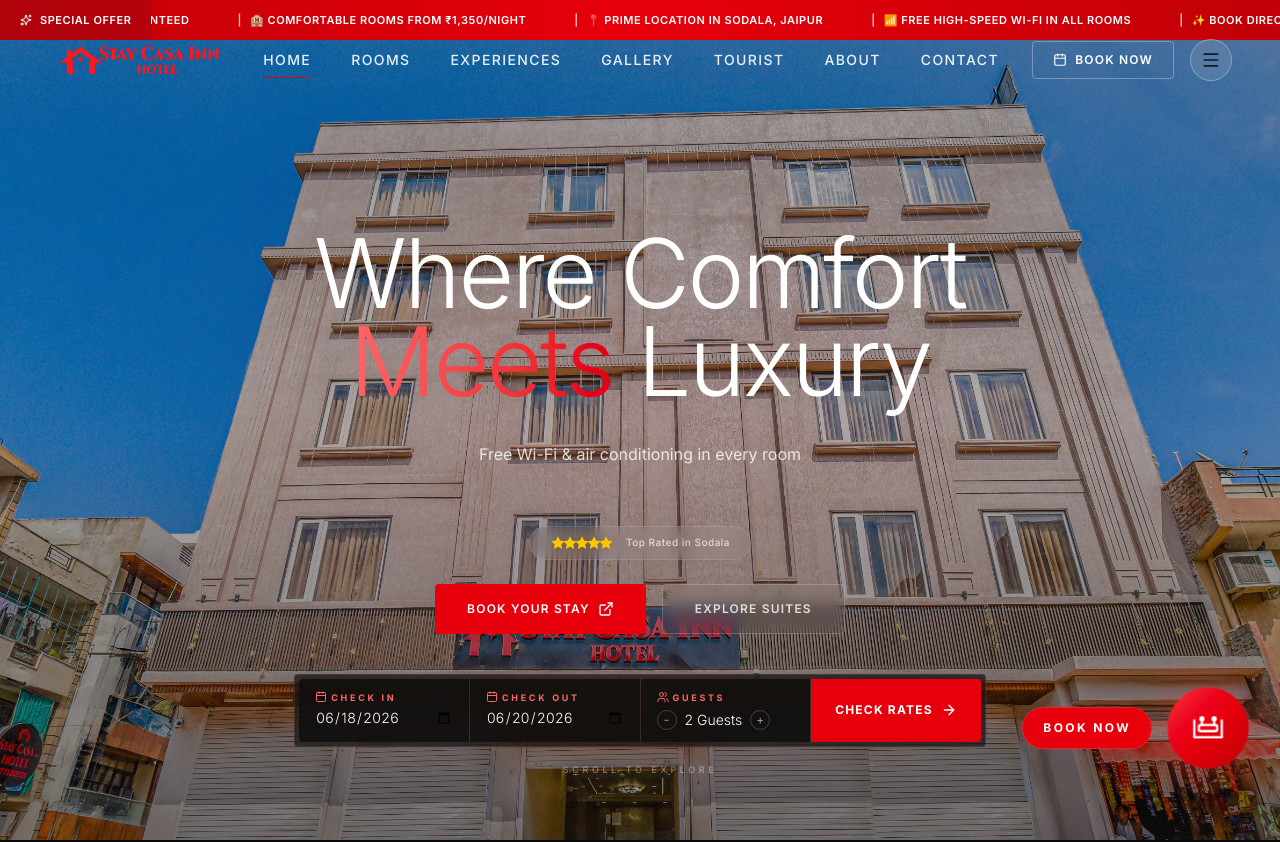
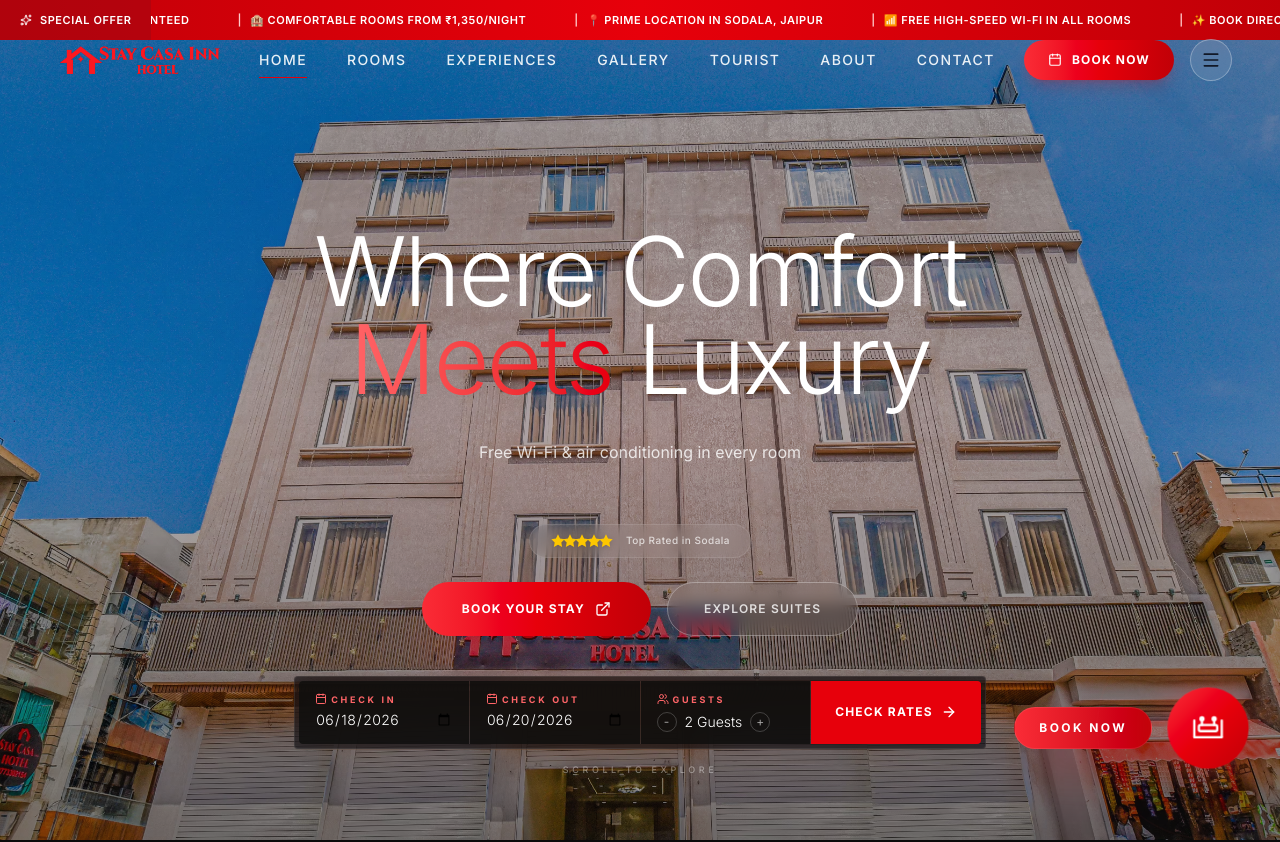
Before and after one commit to swadhinjit-credencesoft/stay-casa-, a Next.js app: page / in a window 1280 px wide. Shown: the top 842 px of the page. Built offline with nearby package versions, Linux system fonts and the light colour scheme.

Commit message:
fixed button

```diff
--- a/components/hero/CinematicHero.tsx
+++ b/components/hero/CinematicHero.tsx
@@ -148,14 +148,14 @@ export default function CinematicHero() {
             href={BOOKING_ENGINE_URL}
             target="_blank"
             rel="noopener noreferrer"
-            className="group inline-flex items-center gap-2 bg-red-600 hover:bg-red-700 text-white px-8 py-4 rounded-sm text-xs font-semibold tracking-widest uppercase transition-all duration-300 hover:shadow-[0_0_40px_rgba(239,68,68,0.4)]"
+            className="group inline-flex items-center gap-2.5 bg-gradient-to-r from-red-500 via-red-600 to-red-700 hover:from-red-600 hover:via-red-700 hover:to-red-800 text-white px-10 py-4.5 rounded-full text-xs font-bold tracking-widest uppercase shadow-2xl shadow-red-600/30 hover:shadow-red-600/60 hover:scale-105 transition-all duration-300"
           >
             Book Your Stay
-            <ExternalLink className="w-4 h-4 group-hover:translate-x-1 transition-transform" />
+            <ExternalLink className="w-4 h-4 group-hover:translate-x-1 group-hover:-translate-y-0.5 transition-transform" />
           </a>
           <a
             href="/rooms"
-            className="inline-flex items-center gap-2 border border-white/20 hover:border-white/60 text-white/80 hover:text-white px-8 py-4 rounded-sm text-xs font-semibold tracking-widest uppercase transition-all duration-300 backdrop-blur-sm"
+            className="group inline-flex items-center gap-2.5 border border-white/30 hover:border-red-500/60 text-white/80 hover:text-white px-9 py-4.5 rounded-full text-xs font-semibold tracking-widest uppercase backdrop-blur-sm hover:bg-white/5 hover:shadow-lg hover:scale-105 transition-all duration-300"
           >
             Explore Suites
           </a>
--- a/components/home/HomeBookingCta.tsx
+++ b/components/home/HomeBookingCta.tsx
@@ -31,14 +31,14 @@ export default function HomeBookingCta() {
               href={BOOKING_ENGINE_URL}
               target="_blank"
               rel="noopener noreferrer"
-              className="group inline-flex items-center gap-2 bg-red-600 hover:bg-red-700 text-white px-10 py-4 rounded-sm text-xs font-bold tracking-widest uppercase transition-all duration-300 hover:shadow-[0_0_40px_rgba(239,68,68,0.4)]"
+              className="group inline-flex items-center gap-2.5 bg-gradient-to-r from-red-500 via-red-600 to-red-700 hover:from-red-600 hover:via-red-700 hover:to-red-800 text-white px-10 py-4.5 rounded-full text-xs font-bold tracking-widest uppercase shadow-2xl shadow-red-600/30 hover:shadow-red-600/60 hover:scale-105 transition-all duration-300"
             >
               Book Now
-              <ExternalLink className="w-4 h-4 group-hover:translate-x-1 transition-transform" />
+              <ExternalLink className="w-4 h-4 group-hover:translate-x-1 group-hover:-translate-y-0.5 transition-transform" />
             </a>
             <Link
               href="/contact"
-              className="inline-flex items-center gap-2 border border-white/20 hover:border-white/60 text-white/80 hover:text-white px-10 py-4 rounded-sm text-xs font-semibold tracking-widest uppercase transition-all duration-300"
+              className="group inline-flex items-center gap-2.5 border border-white/30 hover:border-red-500/60 text-white/80 hover:text-white px-9 py-4.5 rounded-full text-xs font-semibold tracking-widest uppercase backdrop-blur-sm hover:bg-white/5 hover:shadow-lg hover:scale-105 transition-all duration-300"
             >
               Contact Us
             </Link>
--- a/components/layout/FloatingBooking.tsx
+++ b/components/layout/FloatingBooking.tsx
@@ -100,7 +100,7 @@ export default function FloatingBooking() {
                   initial={{ opacity: 0, x: 20 }}
                   animate={{ opacity: 1, x: 0 }}
                   exit={{ opacity: 0, x: 20 }}
-                  className="bg-red-600 text-white text-xs font-bold tracking-[0.2em] uppercase px-5 py-3 rounded-full shadow-2xl border border-red-400/30"
+                  className="bg-gradient-to-r from-red-500 to-red-700 text-white text-xs font-bold tracking-[0.2em] uppercase px-6 py-3 rounded-full shadow-2xl shadow-red-600/40 border border-white/10"
                 >
                   Book Now
                 </motion.span>
--- a/components/layout/Header.tsx
+++ b/components/layout/Header.tsx
@@ -95,7 +95,7 @@ export default function Header() {
               href="https://bookone.io/Stay-Casa-Inn-Hotel?bookingEngine=true"
               target="_blank"
               rel="noopener noreferrer"
-              className={cn("hidden sm:flex items-center space-x-2 border px-5 py-2.5 rounded-sm transition-all duration-300 text-xs font-semibold tracking-widest uppercase", scrolled ? "border-neutral-300 hover:border-red-600 hover:bg-red-600 hover:text-white text-neutral-800" : "border-white/30 hover:border-white text-white")}
+              className="hidden sm:inline-flex items-center gap-2.5 bg-gradient-to-r from-red-500 via-red-600 to-red-700 hover:from-red-600 hover:via-red-700 hover:to-red-800 text-white px-6 py-3 rounded-full text-xs font-bold tracking-widest uppercase shadow-lg shadow-red-600/20 hover:shadow-red-600/40 hover:scale-105 transition-all duration-300"
             >
               <Calendar className="w-3.5 h-3.5" />
               <span>Book Now</span>
@@ -152,7 +152,7 @@ export default function Header() {
                       href="https://bookone.io/Stay-Casa-Inn-Hotel?bookingEngine=true"
                       target="_blank"
                       rel="noopener noreferrer"
-                      className="inline-flex items-center space-x-2 text-xs font-semibold tracking-widest text-red-500 hover:text-red-400 uppercase transition-all"
+                      className="inline-flex items-center gap-2.5 bg-gradient-to-r from-red-500 via-red-600 to-red-700 hover:from-red-600 hover:via-red-700 hover:to-red-800 text-white px-7 py-3 rounded-full text-xs font-bold tracking-widest uppercase shadow-lg shadow-red-600/30 hover:shadow-red-600/50 hover:scale-105 transition-all duration-300"
                     >
                       <span>Book Now</span>
                       <ArrowRight className="w-4 h-4" />
```
